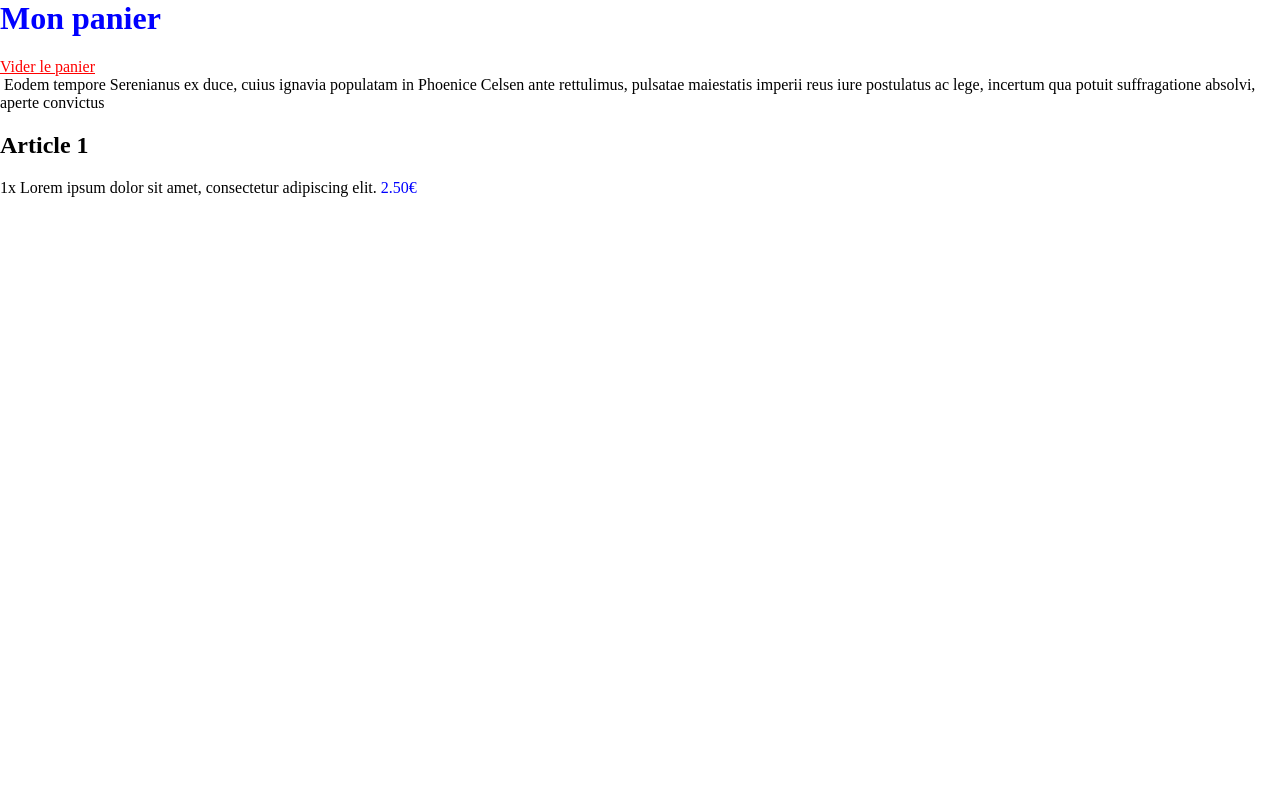
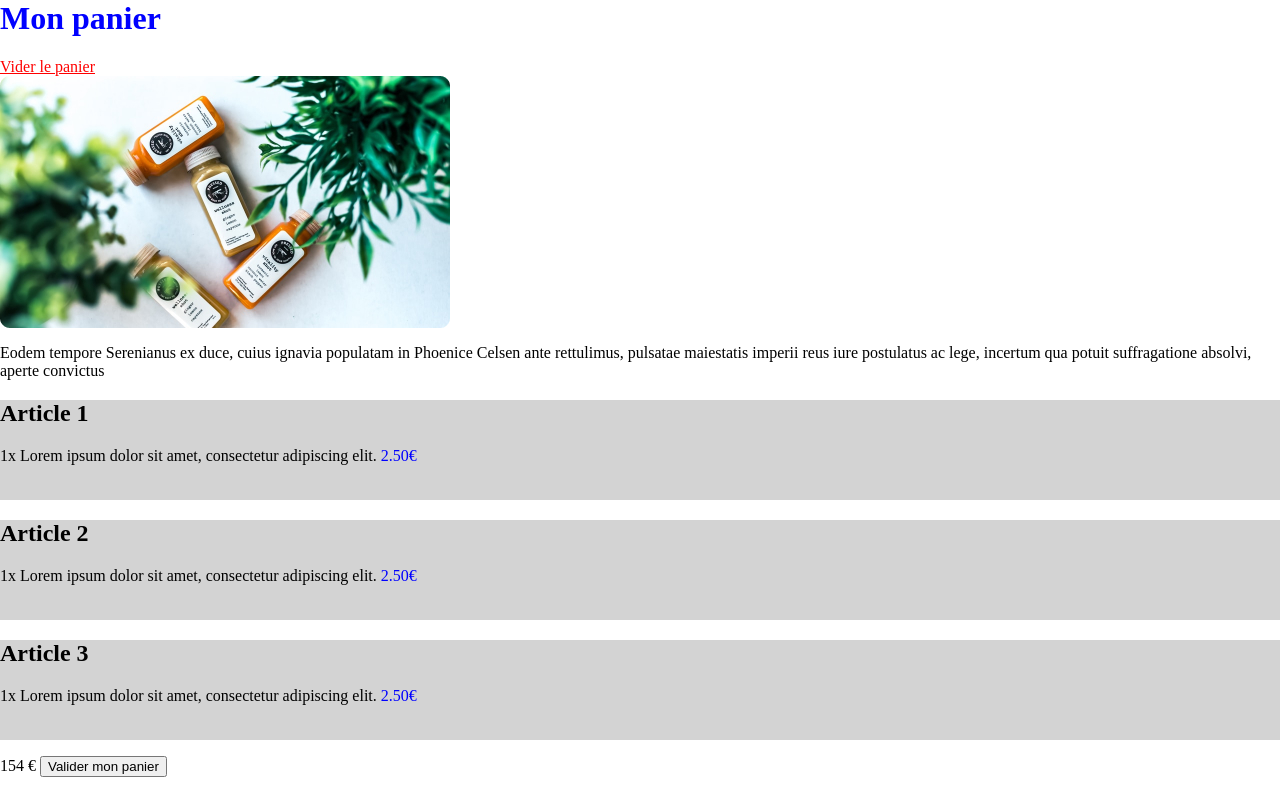
Before and after one commit to evachbg/mon-panier, a plain HTML site: page index.html in a window 1280 px wide. Drawn offline with Linux system fonts and the light colour scheme.

Commit message:
CSS un peu plus mais moche

```diff
--- a/index.html
+++ b/index.html
@@ -5,15 +5,27 @@
         <a href="www.google.fr">Vider le panier</a>
      </div>
      <div>
-         <img>
+         <img src="assets/produit.jpg" alt=""> <p></p>
          <txt>Eodem tempore Serenianus ex duce, cuius ignavia populatam in Phoenice Celsen ante rettulimus, pulsatae maiestatis imperii reus iure postulatus ac lege, incertum qua potuit suffragatione absolvi, aperte convictus</txt>
      </div>
-
     <div>
         <section class="Article">
             <h2>Article 1</h2>
             <txt>1x Lorem ipsum dolor sit amet, consectetur adipiscing elit.</txt>
             <txt id="price">2.50€</txt>
         </section>
+        <section>
+            <h2>Article 2</h2>
+            <txt>1x Lorem ipsum dolor sit amet, consectetur adipiscing elit.</txt>
+            <txt id="price">2.50€</txt>
+        </section>
+            <section>
+            <h2>Article 3</h2>
+            <txt>1x Lorem ipsum dolor sit amet, consectetur adipiscing elit.</txt>
+            <txt id="price">2.50€</txt>
+        </section>
+        <p></p>
+        <txt id="total">154 €</txt>
+        <button id="valid">Valider mon panier</button>
     </div>
 </body>
--- a/styles.css
+++ b/styles.css
@@ -8,3 +8,7 @@ html, body{
 h1{color: blue;}
 a{color: red;}
 #price{color: blue;}
+section{
+    background-color:lightgrey;
+    height: 100px;
+#total{font-size: 20px;}
```
Also changed, not shown: assets/produit.jpg (added).
